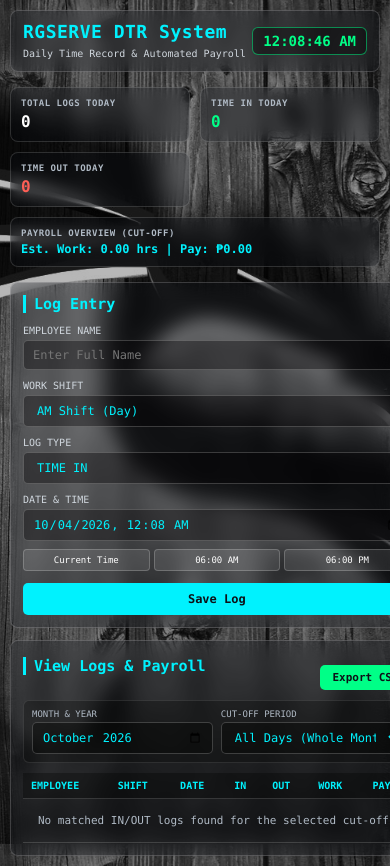
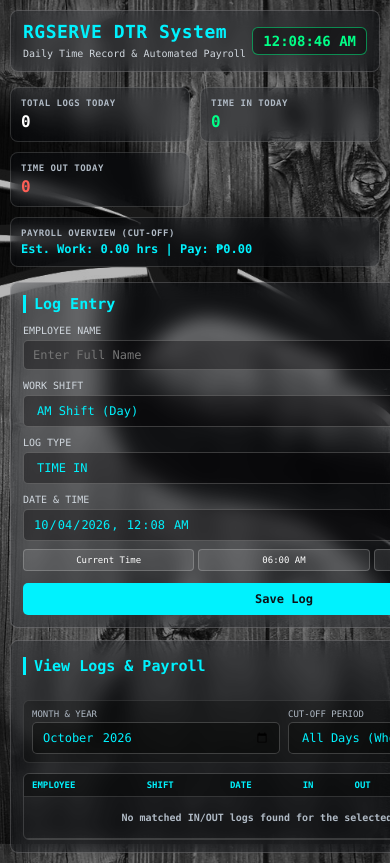
Before and after one commit to Yeth03/dtr-payroll-system, a website: page index.html in a window 390 px wide. Drawn offline with Linux system fonts and the light colour scheme.

Commit message:
Fix HTML structure and improve responsiveness

```diff
--- a/index.html
+++ b/index.html
@@ -296,35 +296,45 @@
       gap: 8px;
     }
 
+    /* FIX FOR TABLE OVERFLOW & RESPONSIVENESS */
     .table-wrapper {
       width: 100%;
       overflow-x: auto;
       -webkit-overflow-scrolling: touch;
+      border: 1px solid rgba(255, 255, 255, 0.15);
+      border-radius: 6px;
     }
 
     table {
       width: 100%;
       border-collapse: collapse;
-      font-size: 11px;
+      font-size: 10px;
       white-space: nowrap;
+      min-width: 520px; /* Sinisiguradong hindi mauusog paitaas ang mga columns */
     }
 
     th, td {
-      padding: 7px 8px;
+      padding: 6px 8px;
       text-align: left;
       border-bottom: 1px solid rgba(255, 255, 255, 0.15);
     }
 
     th {
-      background: rgba(0, 0, 0, 0.3);
+      background: rgba(0, 0, 0, 0.4);
       color: #00f2fe;
       font-weight: 600;
-      font-size: 10px;
+      font-size: 9px;
       text-transform: uppercase;
     }
 
     tr:hover {
       background: rgba(255, 255, 255, 0.12);
+    }
+
+    /* Highlight para sa Computed Pay column */
+    td:last-child {
+      color: #00ff87;
+      font-weight: bold;
     }
 
     .badge-shift {
@@ -433,6 +443,7 @@
           </div>
         </div>
 
+        <!-- RESPONSIVE SCROLLABLE TABLE WRAPPER -->
         <div class="table-wrapper">
           <table>
             <thead>
```
